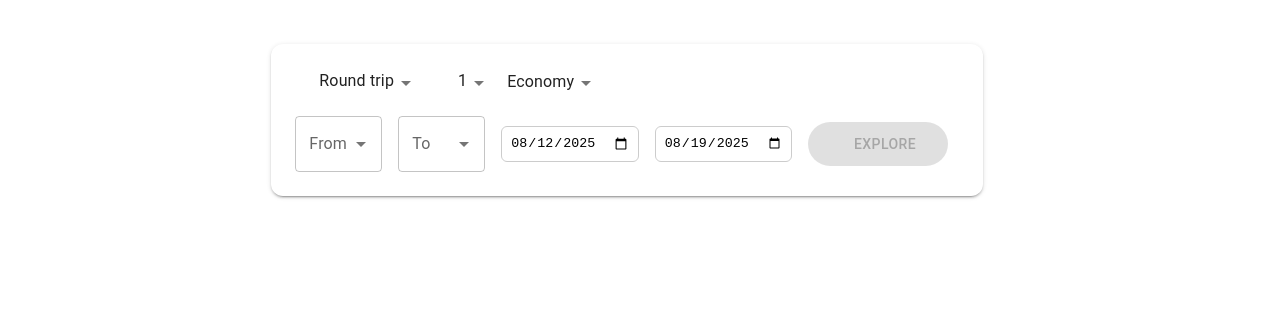
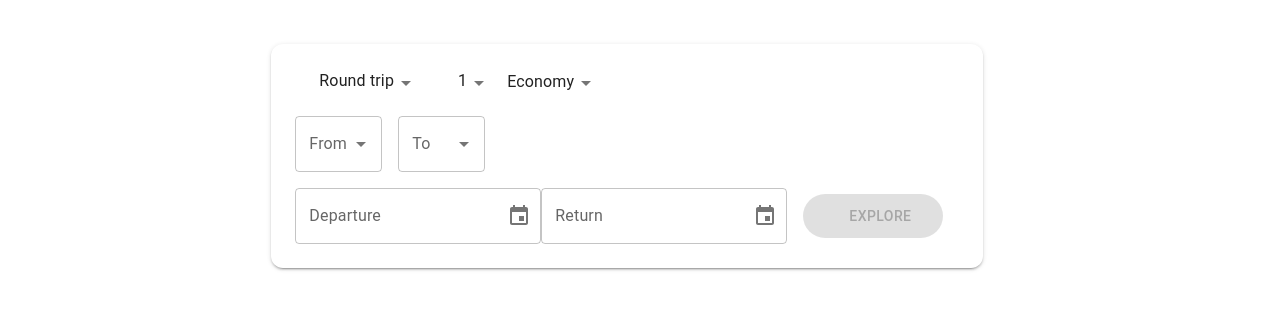
Before and after one commit to rodrigojmayer/spottergoogleflights, a React (Vite) app: page / in a window 1280 px wide. Shown: the part 325-634 px from the top of the page. Built offline with nearby package versions, Linux system fonts and the light colour scheme; some icons are missing.

Commit message:
implementation of flight date picker

```diff
--- a/package.json
+++ b/package.json
@@ -15,8 +15,8 @@
     "@mui/icons-material": "^7.3.1",
     "@mui/material": "^7.3.1",
     "@mui/x-date-pickers": "^8.10.0",
-    "@mui/x-date-pickers-pro": "^8.10.0",
     "axios": "^1.11.0",
+    "date-fns": "^4.1.0",
     "dayjs": "^1.11.13",
     "react": "^19.1.1",
     "react-dom": "^19.1.1",
--- /dev/null
+++ b/src/components/FlightDatePicker.tsx
@@ -0,0 +1,97 @@
+import {useState} from "react";
+import { Box } from "@mui/material";
+import { LocalizationProvider } from "@mui/x-date-pickers/LocalizationProvider";
+import { AdapterDayjs } from "@mui/x-date-pickers/AdapterDayjs";
+import { DatePicker } from "@mui/x-date-pickers/DatePicker";
+import { Dayjs } from "dayjs";
+
+interface FlightDatePickerProps {
+    tripType: string;
+    departureDate: Dayjs | null;
+    setDepartureDate: (date: Dayjs | null) => void;
+    returnDate: Dayjs | null;
+    setReturnDate: (date: Dayjs | null) => void;
+}
+
+export default function FlightDatePicker({
+    tripType,
+    departureDate,
+    setDepartureDate,
+    returnDate,
+    setReturnDate,
+}: FlightDatePickerProps) {
+    const [openDepartureDate, setOpenDepartureDate] = useState(false);
+    const [openReturnDate, setOpenReturnDate] = useState(false);
+
+    return (
+        <LocalizationProvider dateAdapter={AdapterDayjs}>
+            <Box sx={{ display: "flex", gap: 0 }}>
+                <DatePicker
+                    label="Departure"
+                    value={departureDate}
+                    open={openDepartureDate}
+                    onOpen={() => setOpenDepartureDate(true)}
+                    onClose={() => setOpenDepartureDate(false)}
+                    onChange={(newValue) => {
+                    setDepartureDate(newValue);
+                    if (returnDate && newValue && returnDate.isBefore(newValue)) {
+                        setReturnDate(null);
+                    }
+                    }}
+                    disablePast
+                    format="ddd, MMM D"
+                    slotProps={{
+                        textField: {
+                            variant: "outlined",
+                            onClick: () => setOpenDepartureDate(true),
+                        },
+                        popper: {
+                            modifiers: [
+                                { name: "offset", options: { offset: [0, -50] } },
+                                { name: "preventOverflow", options: { padding: 8 } },
+                            ],
+                            sx: {
+                            "& .MuiPaper-root": {
+                                maxHeight: 510,
+                                minWidth: 280,
+                            },
+                            },
+                        },
+                    }}
+                />
+
+                {tripType === "round" && (
+                    <DatePicker
+                        label="Return"
+                        value={returnDate}
+                        open={openReturnDate}
+                        onOpen={() => setOpenReturnDate(true)}
+                        onClose={() => setOpenReturnDate(false)}
+                        onChange={(newValue) => setReturnDate(newValue)}
+                        disablePast
+                        minDate={departureDate || undefined}
+                        format="ddd, MMM D"
+                        slotProps={{
+                            textField: {
+                            variant: "outlined",
+                            onClick: () => setOpenReturnDate(true),
+                            },
+                            popper: {
+                            modifiers: [
+                                { name: "offset", options: { offset: [0, -50] } },
+                                { name: "preventOverflow", options: { padding: 8 } },
+                            ],
+                            sx: {
+                                "& .MuiPaper-root": {
+                                maxHeight: 510,
+                                minWidth: 280,
+                                },
+                            },
+                            },
+                        }}
+                    />
+                )}
+            </Box>
+        </LocalizationProvider>
+    );
+}
--- a/src/components/PassengerSelect.tsx
+++ b/src/components/PassengerSelect.tsx
@@ -43,7 +43,7 @@ export default function PassengerSelect({
         open={open}
         onOpen={() => {setOpen(true); setActive("select2")}}
         onClose={() => {setOpen(false); setActive(null)}}
-        onClick={(e) => e.stopPropagation()}
+        onClick={(e: React.MouseEvent) => e.stopPropagation()}
         value=""
         displayEmpty
         input={
@@ -85,7 +85,7 @@ export default function PassengerSelect({
         <MenuItem
             disableRipple
             sx={{ display: "block", cursor: "default", backgroundColor: "rgb(0,0,0,0)!important"  }}
-            onClick={(e) => e.stopPropagation()}
+            onClick={(e: React.MouseEvent) => e.stopPropagation()}
         >
           {[
             { label: "Adults", sub: "", key: "adults" },
@@ -101,7 +101,7 @@ export default function PassengerSelect({
                 alignItems: "center",
                 // py: 1
               }}
-                onClick={(e) => e.stopPropagation()}
+                onClick={(e: React.MouseEvent) => e.stopPropagation()}
             >
               <Box>
                 <Typography>{label}</Typography>
@@ -114,7 +114,7 @@ export default function PassengerSelect({
               <Box sx={{ display: "flex", alignItems: "center", gap: 1 }}>
                 <IconButton
                     size="small"
-                    onClick={(e) => {
+                    onClick={(e: React.MouseEvent) => {
                         e.stopPropagation();
                         handleChange(key as keyof typeof passengers, -1)
                     }}
@@ -124,7 +124,7 @@ export default function PassengerSelect({
                 <Typography>{passengers[key as keyof typeof passengers]}</Typography>
                 <IconButton
                     size="small"
-                    onClick={(e) => {
+                    onClick={(e: React.MouseEvent) => {
                         e.stopPropagation();
                         handleChange(key as keyof typeof passengers, 1)
                     }}
--- a/src/components/SearchBar.tsx
+++ b/src/components/SearchBar.tsx
@@ -43,7 +43,7 @@ export default function SearchBar({ label, onSelect }: SearchBarProps) {
           {...params}
           label={label}
           value={inputValue}
-          onChange={(e) => setInputValue(e.target.value)}
+          onChange={(e: React.ChangeEvent<HTMLInputElement>) => setInputValue(e.target.value)}
           InputProps={{
             ...params.InputProps,
             endAdornment: (
--- a/src/components/TopBar.tsx
+++ b/src/components/TopBar.tsx
@@ -1,5 +1,5 @@
 import { Box, Button, useTheme } from "@mui/material";
-import * as React from "react";
+import {useState} from "react";
 import Stack from "@mui/material/Stack";
 import TravelExploreIcon from "@mui/icons-material/TravelExplore";
 import LuggageIcon from '@mui/icons-material/Luggage';
@@ -17,7 +17,7 @@ export default function TopBar() {
 
     const darkMode = false;
 
-    const [active, setActive] = React.useState("Flights");
+    const [active, setActive] = useState("Flights");
 
     const buttons = [
         { label: "Travel", icon: <LuggageIcon /> },
--- a/src/pages/Home.tsx
+++ b/src/pages/Home.tsx
@@ -11,19 +11,20 @@ import TopBar from "../components/TopBar";
 import { useNavigate } from "react-router-dom";
 import SearchBar from "../components/SearchBar";
 import type { Airport, Passengers } from "../types";
-import dayjs from "dayjs";
 import FlightOptionsBar from "../components/FlightOptionsBar";
+import dayjs, { Dayjs } from "dayjs";
+import FlightDatePicker from "../components/FlightDatePicker";
+
 
 export default function Home() {
 
     const theme = useTheme();
     const darkMode = false;
-
     const [activeFlightOptionsBar, setActiveFlightOptionsBar] = useState<string | null>(null);
     const [departure, setDeparture] = useState<Airport | null>(null);
     const [destination, setDestination] = useState<Airport | null>(null);
-    const [departureDate, setDepartureDate] = useState(dayjs().format('YYYY-MM-DD'));
-    const [returnDate, setReturnDate] = useState(dayjs().add(7, "day").format('YYYY-MM-DD'));
+    const [departureDate, setDepartureDate] = useState<Dayjs | null>(null);
+    const [returnDate, setReturnDate] = useState<Dayjs | null>(null);
     const [tripType, setTripType] = useState("round");
     const [passengers, setPassengers] = useState<Passengers>({
         adults: 1,
@@ -41,8 +42,8 @@ export default function Home() {
             destinationSkyId: destination.skyId,
             originEntityId: departure.entityId,
             destinationEntityId: destination.entityId,
-            date: departureDate,
-            returnDate: tripType === "round" ? returnDate : "",
+            date: dayjs(departureDate).format("YYYY-MM-DD"),
+            returnDate: tripType === "round" && returnDate ? dayjs(returnDate).format("YYYY-MM-DD") : "",
             cabinClass,
             adults: passengers.toString(),
             sortBy: "best",
@@ -120,11 +121,9 @@ export default function Home() {
                     >
                         Flights
                     </Typography>
-
                 </Box>
 
                 <Box
-
                     sx={{
                         width: "100%",
                         maxWidth: "100%",
@@ -146,7 +145,6 @@ export default function Home() {
                             width: "100%",
                             margin: "0",
                             borderTop: "none",
-
                             [theme.breakpoints.up("sm")]: {
                                 p: 3,
                                 width: "90%",
@@ -168,28 +166,13 @@ export default function Home() {
                         <SearchBar label="From" onSelect={(airport) => setDeparture(airport)} />
                         <SearchBar label="To" onSelect={(airport) => setDestination(airport)} />
 
-                    <input
-                    type="date"
-                    value={departureDate}
-                    onChange={(e) => setDepartureDate(e.target.value)}
-                    style={{
-                        padding: "8px",
-                        borderRadius: "6px",
-                        border: "1px solid #ccc"
-                    }}
+                        <FlightDatePicker
+                            tripType={tripType}
+                            departureDate={departureDate}
+                            setDepartureDate={setDepartureDate}
+                            returnDate={returnDate}
+                            setReturnDate={setReturnDate}
                         />
-                    {tripType === "round" && (
-                    <input
-                        type="date"
-                        value={returnDate}
-                        onChange={(e) => setReturnDate(e.target.value)}
-                        style={{
-                        padding: "8px",
-                        borderRadius: "6px",
-                        border: "1px solid #ccc"
-                        }}
-                    />
-                    )}
 
                         <Button
                             variant="contained"
```
Also changed, not shown: 1 other file (tests, documents, lock files or other folders). Lines whose indentation alone changed are shown as unchanged.
